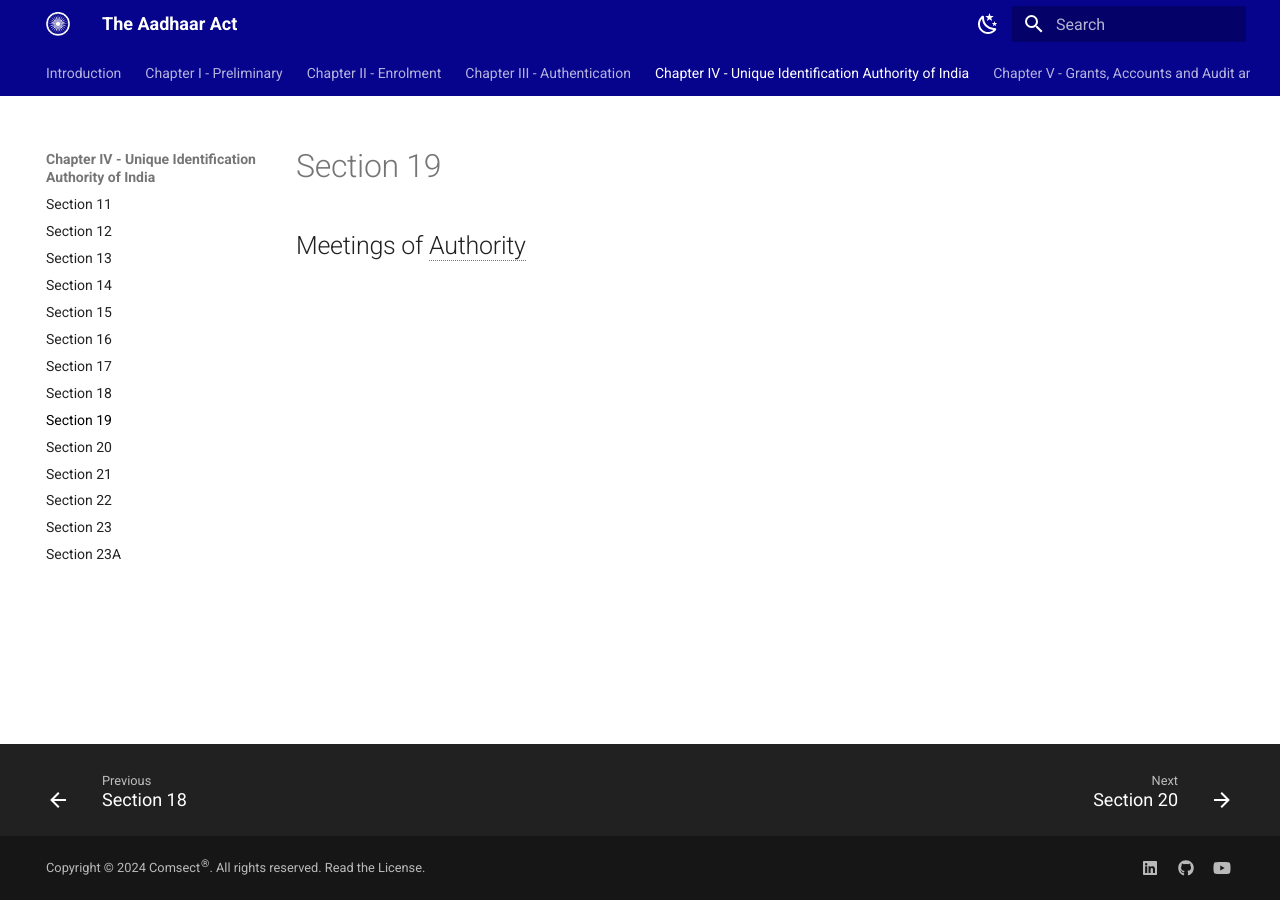
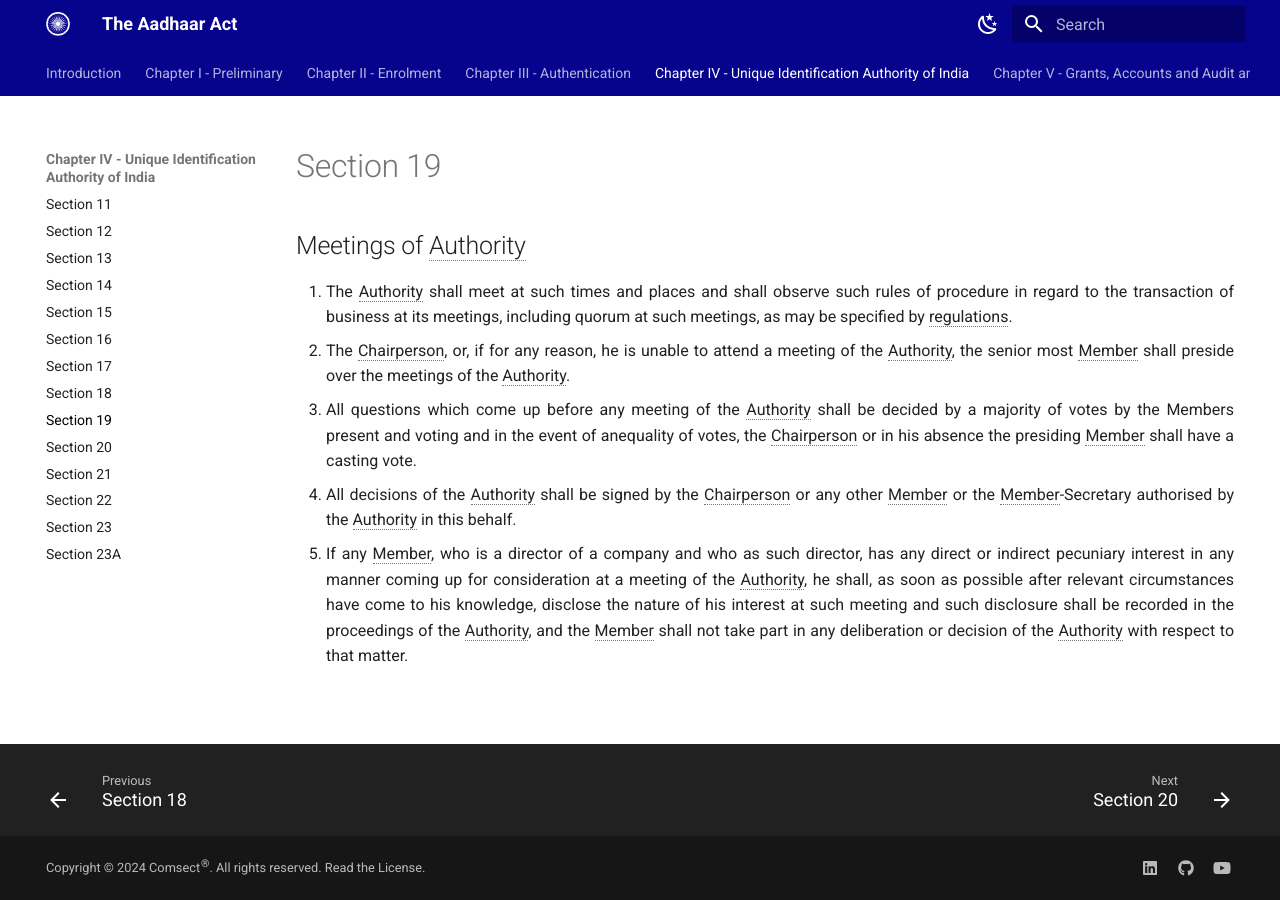
Before and after one commit to comsect/aadhaar-act, an MkDocs documentation site: the page built from docs/en/19.md, in a window 1280 px wide. Built offline with MkDocs 1.6.1 and Material for MkDocs 9.7.7, drawn with Linux system fonts in a browser that asks for light colours.

Commit message:
add section-nineteen

```diff
--- a/docs/en/19.md
+++ b/docs/en/19.md
@@ -5,3 +5,9 @@ description: Meetings of Authority
 ---
 
 ## Meetings of Authority
+
+1. The Authority shall meet at such times and places and shall observe such rules of procedure in regard to the transaction of business at its meetings, including quorum at such meetings, as may be specified by regulations.
+2. The Chairperson, or, if for any reason, he is unable to attend a meeting of the Authority, the senior most Member shall preside over the meetings of the Authority.
+3. All questions which come up before any meeting of the Authority shall be decided by a majority of votes by the Members present and voting and in the event of anequality of votes, the Chairperson or in his absence the presiding Member shall have a casting vote.
+4. All decisions of the Authority shall be signed by the Chairperson or any other Member or the Member-Secretary authorised by the Authority in this behalf.
+5. If any Member, who is a director of a company and who as such director, has any direct or indirect pecuniary interest in any manner coming up for consideration at a meeting of the Authority, he shall, as soon as possible after relevant circumstances have come to his knowledge, disclose the nature of his interest at such meeting and such disclosure shall be recorded in the proceedings of the Authority, and the Member shall not take part in any deliberation or decision of the Authority with respect to that matter.
```
